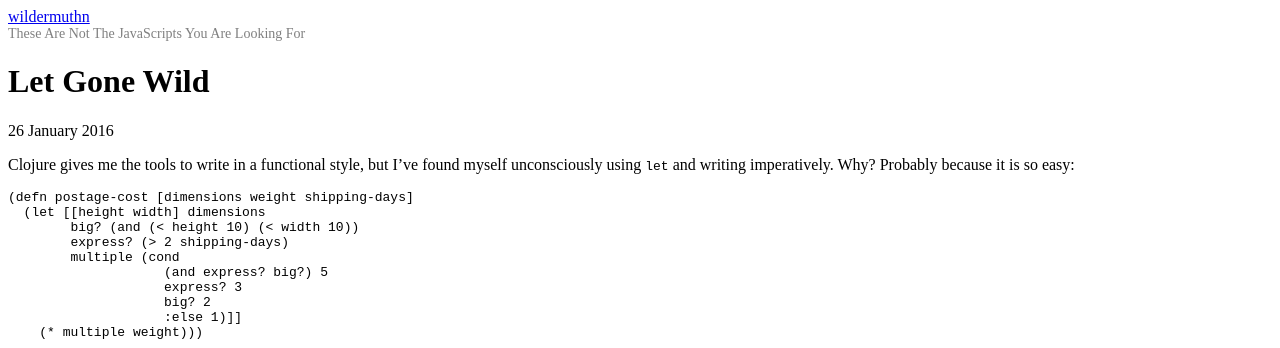
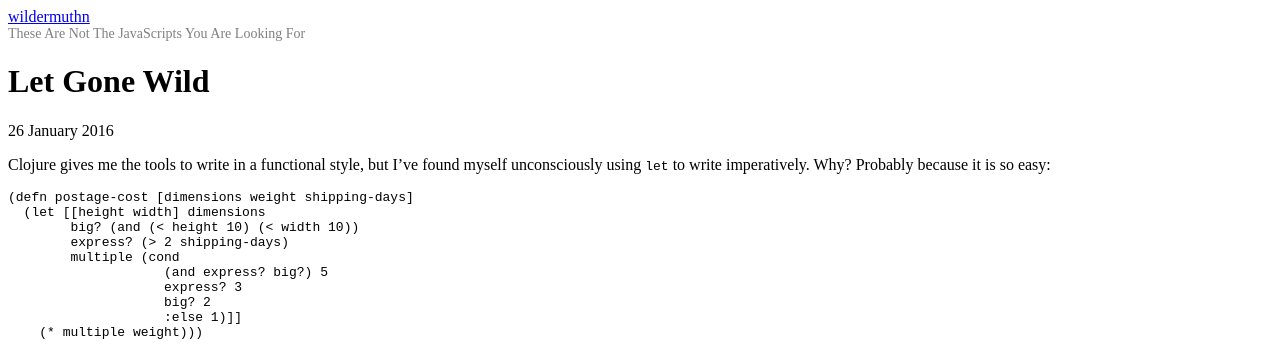
Before and after one commit to PlumpMath/wildermuthn.github.com, a Jekyll site: the page built from _posts/2016-01-26-let-gone-wild.md, in a window 1280 px wide and 900 px high. Shown: the top 348 px of the window. Built offline with Jekyll 4.4.1, drawn with Linux system fonts in a browser that asks for light colours; Markdown is read by kramdown in place of the engine named in the settings.

Commit message:
Updated from to to

````diff
--- a/_posts/2016-01-26-let-gone-wild.md
+++ b/_posts/2016-01-26-let-gone-wild.md
@@ -7,7 +7,7 @@ tags: []
 ---
 {% include JB/setup %}
 
-Clojure gives me the tools to write in a functional style, but I've found myself unconsciously using `let` and writing imperatively. Why? Probably because it is so easy:
+Clojure gives me the tools to write in a functional style, but I've found myself unconsciously using `let` to write imperatively. Why? Probably because it is so easy:
 
 ```clj
 (defn postage-cost [dimensions weight shipping-days]
````
